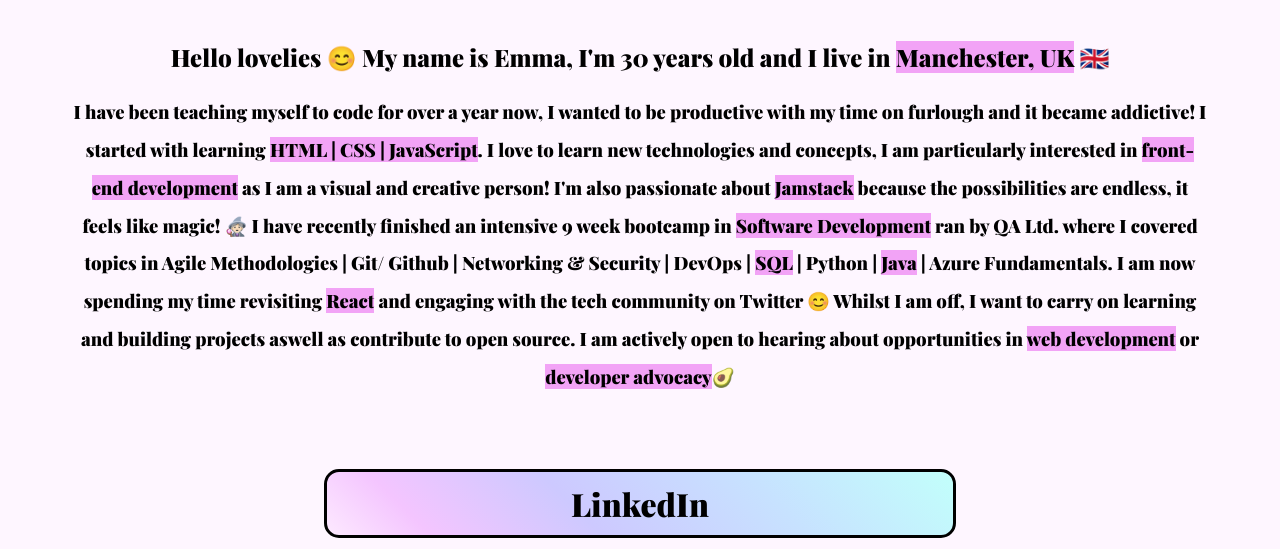
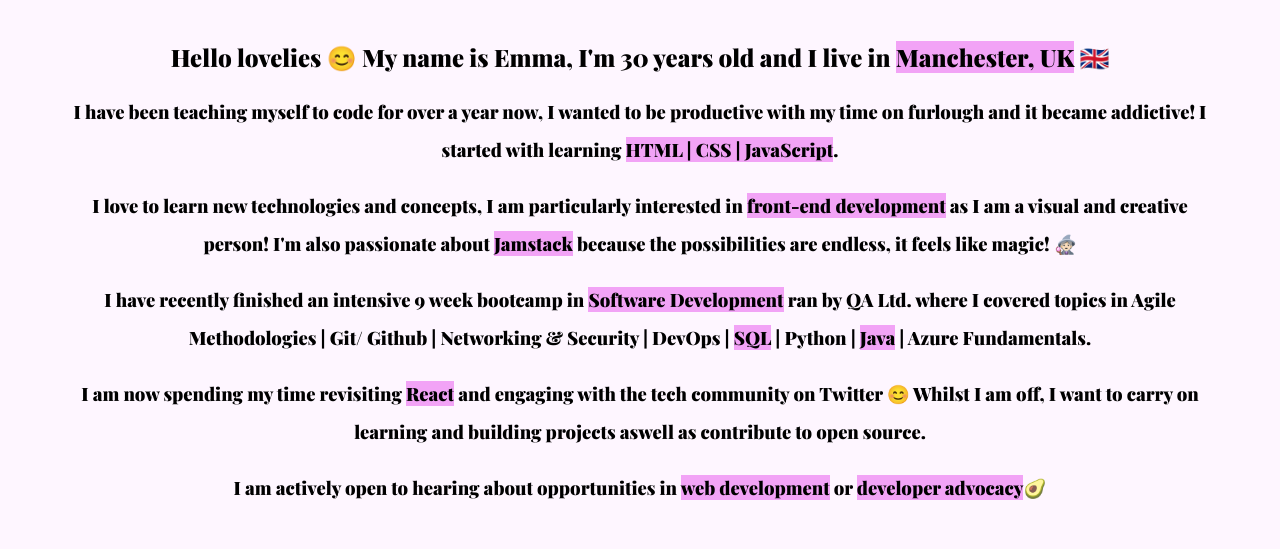
Before and after one commit to ewainy/linkpage, a plain HTML site: page index.html in a window 1280 px wide. Shown: the part 403-952 px from the top of the page. Drawn offline with nearby package versions, Linux system fonts and the light colour scheme; a script that the page names is missing; a web font is replaced by a local one.

Commit message:
added more p tags to break the block of text

```diff
--- a/index.html
+++ b/index.html
@@ -16,13 +16,13 @@
     <article>
       <h2>Hello lovelies 😊 My name is Emma, I'm 30 years old and I live in <span>Manchester, UK</span> 🇬🇧</h2>
       <p>I have been teaching myself to code for over a year now, I wanted to be productive with my time on furlough and it became addictive! I started with learning <span>HTML | CSS | JavaScript</span>.
-          I love to learn new technologies and concepts, I am particularly interested in <span>front-end development</span> as I am a visual and creative person!
-          I'm also passionate about <span>Jamstack</span> because the possibilities are endless, it feels like magic! 🧙🏻‍♀️
-          I have recently finished an intensive 9 week bootcamp in <span>Software Development</span> ran by QA Ltd. where I covered topics in Agile Methodologies | Git/ Github | Networking & Security | DevOps
-          | <span>SQL</span> | Python | <span>Java</span>  | Azure Fundamentals.
-          I am now spending my time revisiting <span>React</span> and engaging with the tech community on Twitter 😊
-          Whilst I am off, I want to carry on learning and building projects aswell as contribute to open source.
-          I am actively open to hearing about opportunities in <span>web development</span> or <span>developer advocacy</span>🥑
+      </p> <p> I love to learn new technologies and concepts, I am particularly interested in <span>front-end development</span> as I am a visual and creative person!
+          I'm also passionate about <span>Jamstack</span> because the possibilities are endless, it feels like magic! 🧙🏻‍♀️</p>
+         <p>I have recently finished an intensive 9 week bootcamp in <span>Software Development</span> ran by QA Ltd. where I covered topics in Agile Methodologies | Git/ Github | Networking & Security | DevOps
+          | <span>SQL</span> | Python | <span>Java</span>  | Azure Fundamentals. </p>
+          <p>I am now spending my time revisiting <span>React</span> and engaging with the tech community on Twitter 😊
+          Whilst I am off, I want to carry on learning and building projects aswell as contribute to open source.</p>
+          <p>I am actively open to hearing about opportunities in <span>web development</span> or <span>developer advocacy</span>🥑
 
 
         </p>
--- a/styles.css
+++ b/styles.css
@@ -35,6 +35,7 @@ span {
 p {
     font-size: 1.15rem;
     line-height: 1cm;
+
 }
 
 
```
